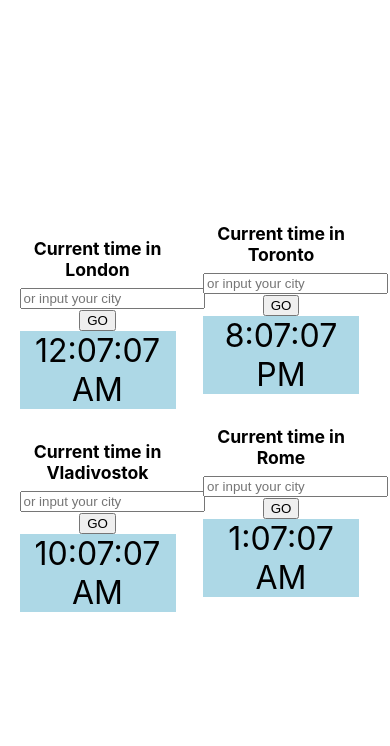
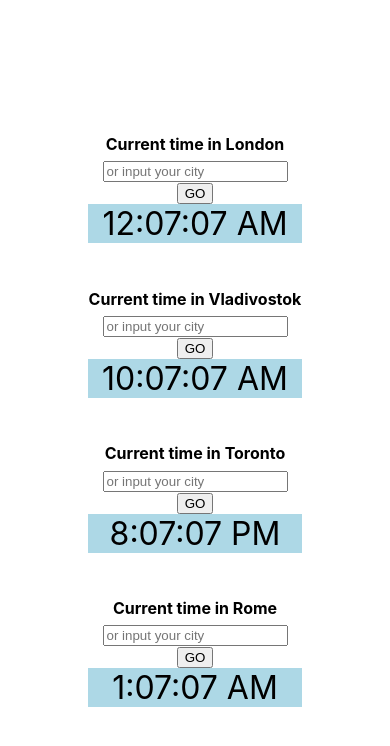
Before and after one commit to Java50MatveyRomodanovskiy/react, a React (Create React App) app: page / in a window 390 px wide. Shown: the top 746 px of the page. Built offline with nearby package versions, Linux system fonts and the light colour scheme; the HTML template or start-up script is replaced by a standard one.

Commit message:
final with css

```diff
--- a/src/App.tsx
+++ b/src/App.tsx
@@ -8,10 +8,14 @@ const initialCity = ['London', 'Vladivostok', 'Toronto', 'Rome']
 function App() {
   return  (
     <div id="clock">
+      <div id="clock-block">
     <Timer cityCountry= {initialCity[0]}/>
     <Timer cityCountry={initialCity[1]}/>
+    </div>
+    <div id="clock-block">
     <Timer cityCountry={initialCity[2]}/>
     <Timer cityCountry={initialCity[3]}/>
+    </div>
     {/* <Timer cityCountry='Tokyo'/>
     <Timer cityCountry='Moscow'/>
     <Timer cityCountry='Maldives'/>
--- /dev/null
+++ b/src/Timer.css
@@ -0,0 +1,66 @@
+#clock{
+    display: flex;
+    flex-direction: column;
+    column-count: 2;
+    justify-content: center;
+    width: 90vw;
+    vertical-align: middle;
+    min-height: 90vh;
+  }
+  #clock-block{
+    display: flex;
+    flex-direction: row;
+    justify-content: space-around;
+    vertical-align: middle;
+
+  }
+  #localTime{
+    width: 40vw;
+    text-align: center;
+    align-items: center;
+  }
+  #titleTime{
+    display: block;
+      font-size: 1.1em;
+      margin-block-start: 0.83em;
+      margin-block-end: 0.4em;
+      margin-inline-start: 0px;
+      margin-inline-end: 0px;
+      font-weight: bold;
+  }
+
+  #stringTime{
+    margin-top: 0px;
+  }
+  @media (max-width: 560px) {
+    #clock{
+      display: flex;
+      flex-direction: column;
+      justify-content: center;
+      align-items: center;
+      width: 60vw;
+      min-height: 100vh;
+  }
+  #clock-block{
+    display: flex;
+      flex-direction: column;
+      justify-content: center;
+      align-items: center;
+      width: 60vw;
+
+  }
+  #localTime{
+    width: 55vw;
+    text-align: center;
+    align-items: center;
+  }
+  #titleTime{
+    display: block;
+      font-size: 1.0em;
+      margin-block-start: 0.83em;
+      margin-block-end: 0.4em;
+      margin-inline-start: 0px;
+      margin-inline-end: 0px;
+      font-weight: bold;
+  }
+  }
--- a/src/components/Timer.tsx
+++ b/src/components/Timer.tsx
@@ -1,6 +1,7 @@
 import { InputTest } from './InputTest';
 import timeZones from "../time-zones";
 import React, { useEffect, useRef } from "react";
+import '../Timer.css'
 type Props = {
     cityCountry: string;
 }
--- a/src/index.css
+++ b/src/index.css
@@ -21,52 +21,3 @@ code {
   font-family: source-code-pro, Menlo, Monaco, Consolas, 'Courier New',
     monospace;
 }
-#clock{
-  flex-wrap: wrap;
-  column-count: 2;
-  width: 90vw;
-  vertical-align: middle;
-  max-height: 70vh;
-}
-#localTime{
-  width: 40vw;
-  text-align: center;
-  align-items: center;
-}
-#titleTime{
-  display: block;
-    font-size: 1.1em;
-    margin-block-start: 0.83em;
-    margin-block-end: 0.4em;
-    margin-inline-start: 0px;
-    margin-inline-end: 0px;
-    font-weight: bold;
-}
-
-#stringTime{
-  margin-top: 0px;
-}
-@media (min-width: 560px) {
-  #clock{
-    display: flex;
-    flex-wrap: wrap;
-    column-count: 2;
-    justify-content: space-around;
-    align-items: center;
-    width: 90vw;
-}
-#localTime{
-  width: 35vw;
-  text-align: center;
-  align-items: center;
-}
-#titleTime{
-  display: block;
-    font-size: 1.0em;
-    margin-block-start: 0.83em;
-    margin-block-end: 0.4em;
-    margin-inline-start: 0px;
-    margin-inline-end: 0px;
-    font-weight: bold;
-}
-}
```
